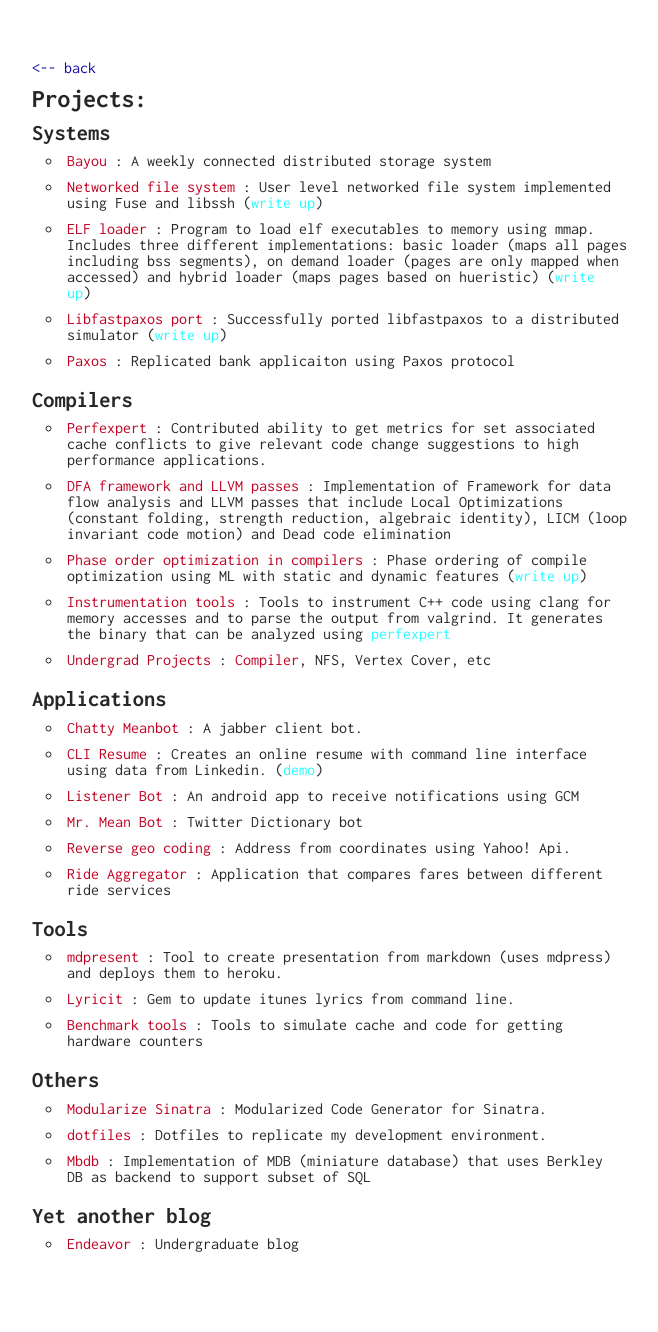
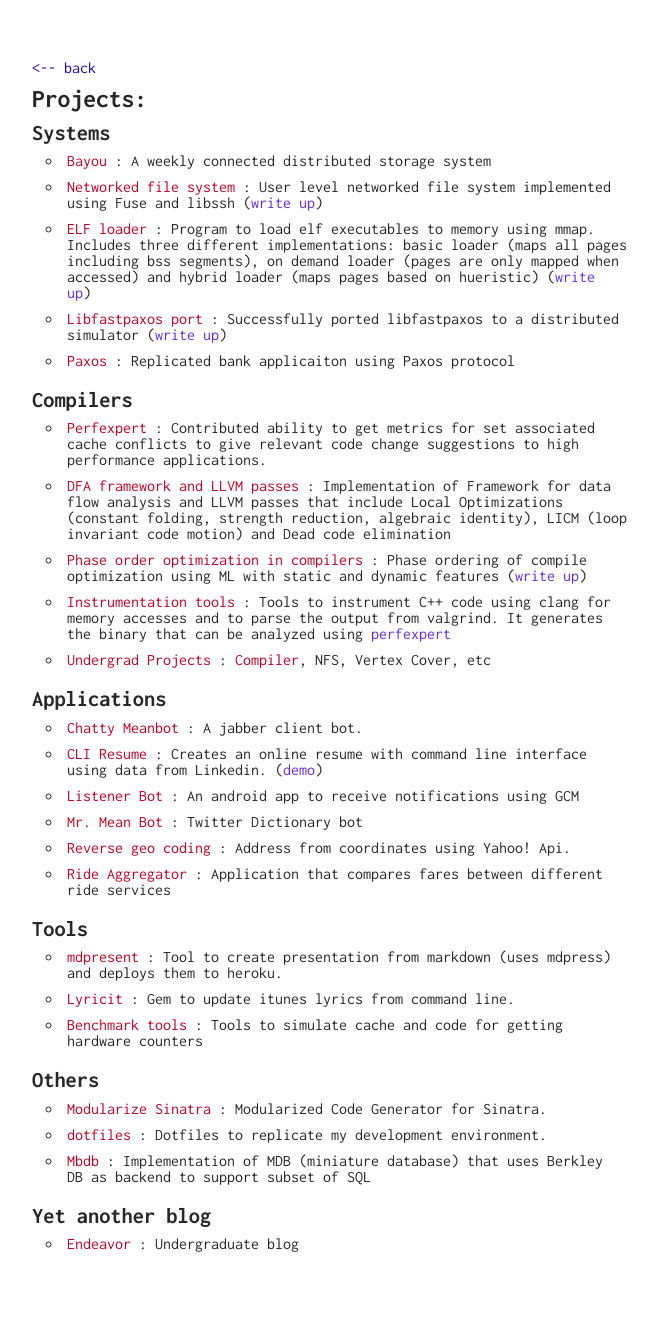
Before and after one commit to goyalankit/blog, a Jekyll site: the page built from projects/index.md, in a window 1280 px wide. Shown: the whole page, without its empty margins (308-966 px from the left). Built offline with Jekyll 4.4.1, drawn with Linux system fonts in a browser that asks for light colours; our own code applies the rules of GitHub Pages for plain Markdown files.

Commit message:
Adding color

```diff
--- a/assets/css/main.scss
+++ b/assets/css/main.scss
@@ -284,7 +284,7 @@
 		}
 
   .__report {
-    color: rgba(0, 251, 255, 0.84);
+    color: rgba(72, 0, 232, 0.84);
   }
 
 		ul {
```
